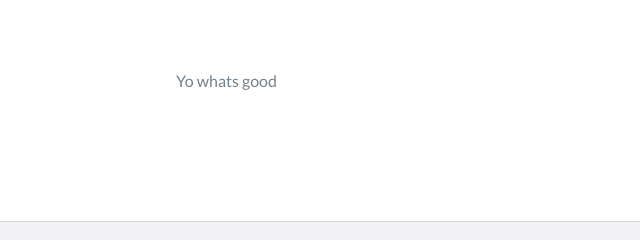
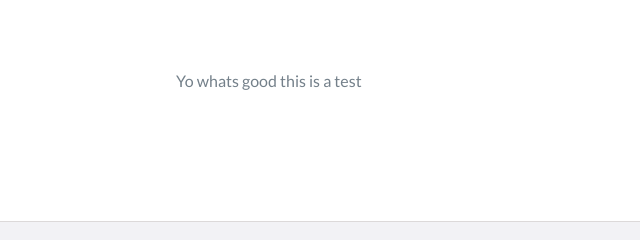
Before and after one commit to RogerWirkala/RogerWirkala.github.io, a website: page index.html in a window 1280 px wide. Shown: the part 805-1045 px from the top of the page, 284-924 px from the left. Drawn offline with nearby package versions, Linux system fonts and the light colour scheme.

Commit message:
Update index.html

```diff
--- a/index.html
+++ b/index.html
@@ -73,7 +73,7 @@
                 </div>
                 <div class="col-md-8">
                     <p>
-                       Yo whats good
+                       Yo whats good this is a test
                     </p>
                 </div>
             </div>
```
